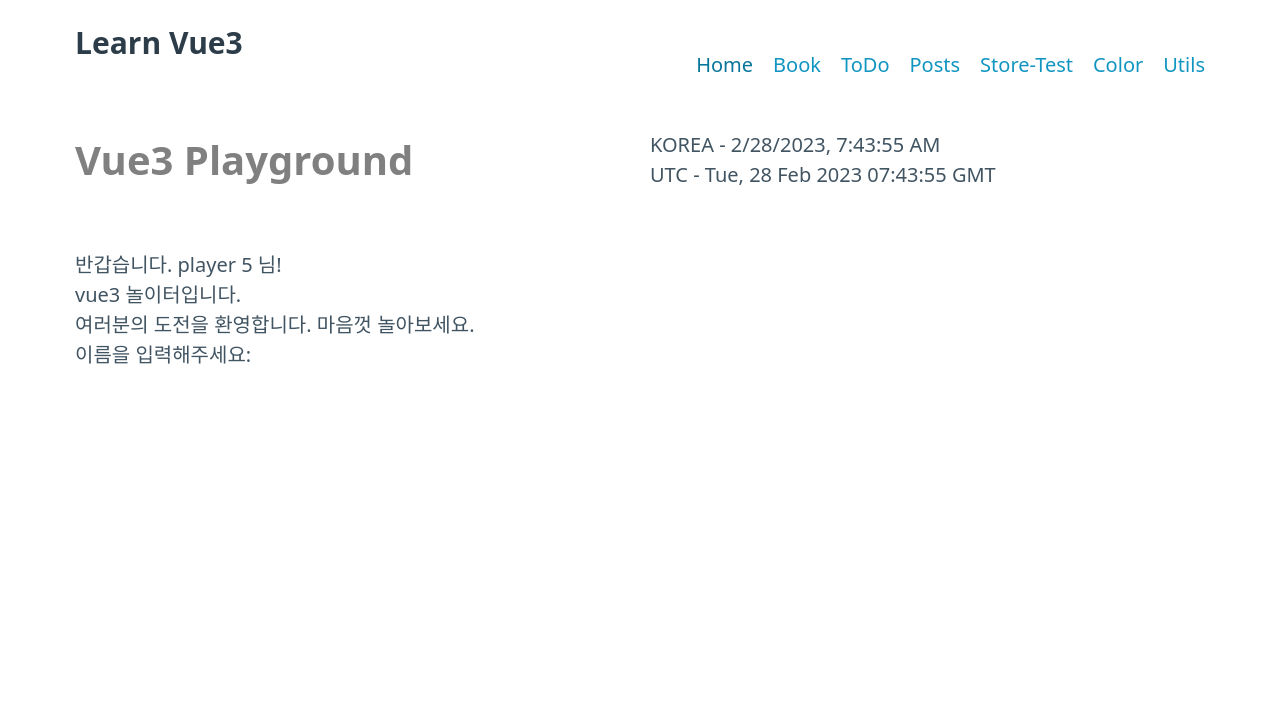
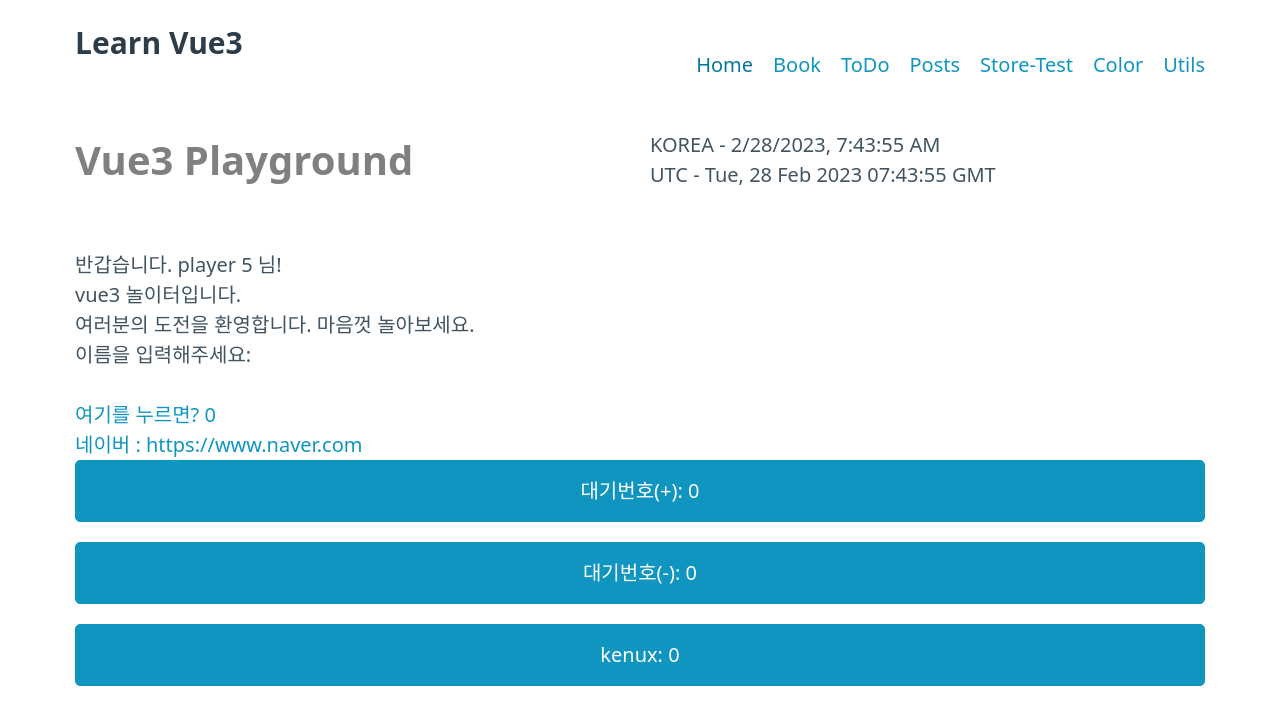
Before and after one commit to kenux196/learn-vue3, a Vue app: page / in a window 1280 px wide. Shown: the top 724 px of the page. Built offline with nearby package versions, Linux system fonts and the light colour scheme.

Commit message:
vue3 ref & reactive basic

```diff
--- a/index.html
+++ b/index.html
@@ -4,7 +4,7 @@
     <meta charset="UTF-8" />
     <link rel="icon" href="/favicon.ico" />
     <meta name="viewport" content="width=device-width, initial-scale=1.0" />
-    <title>Vite App</title>
+    <title>Learn Vue3 - since 2024.02</title>
   </head>
   <body>
     <div id="app"></div>
--- a/src/views/HomeView.vue
+++ b/src/views/HomeView.vue
@@ -1,7 +1,26 @@
 <script setup>
+import { reactive, ref } from 'vue';
 import WelcomeMessage from '../components/WelcomeMessage.vue';
 
 const today = new Date();
+const showMessage = ref(false);
+const someUrl = ref('https://www.naver.com');
+const count = ref(0);
+
+const person = {
+  name: 'kenux',
+  age: 0,
+};
+const state = reactive({ number: 0 });
+const personProxy = reactive(person);
+// const primitive = reactive(1); // reactive는 기본형 미지원. only 객체, 배열, 컬렉션 타입만 가능
+
+function showHiddenMessage() {
+  console.log('링크를 눌렀네요~~~');
+  showMessage.value = !showMessage.value;
+  count.value++;
+  person.age++;
+}
 </script>
 
 <template>
@@ -14,6 +33,16 @@ const today = new Date();
       </p>
     </div>
     <WelcomeMessage />
+    <a v-on:click="showHiddenMessage()">여기를 누르면? {{ count }}</a>
+    <p v-if="showMessage">오늘은 기분이 어떤가요?</p>
+    <div>
+      <a v-bind:href="someUrl">네이버 : {{ someUrl }}</a>
+    </div>
+    <button @click="state.number++">대기번호(+): {{ state.number }}</button>
+    <button @click="state.number--">대기번호(-): {{ state.number }}</button>
+    <button @click="personProxy.age++">
+      {{ personProxy.name }}: {{ personProxy.age }}
+    </button>
   </main>
 </template>
 
```
Also changed, not shown: src/main.js (+9 -0 lines).
